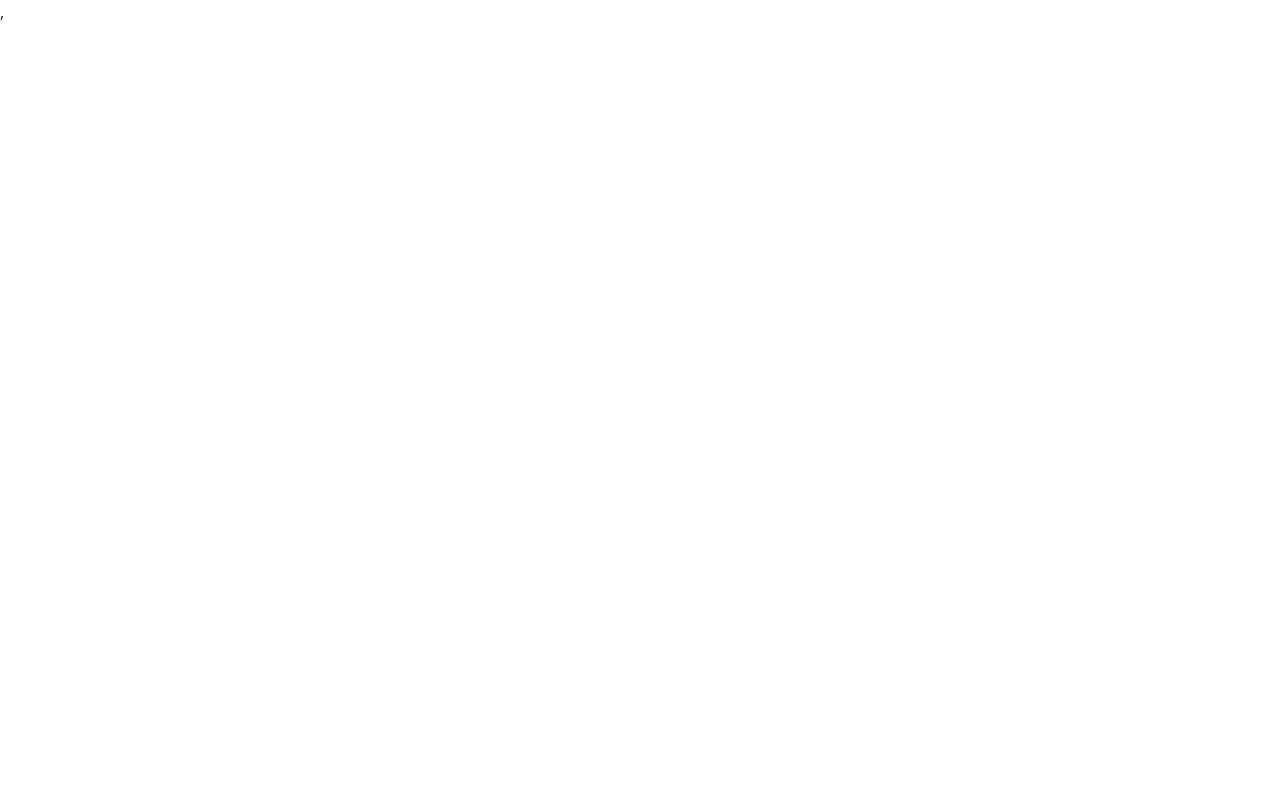
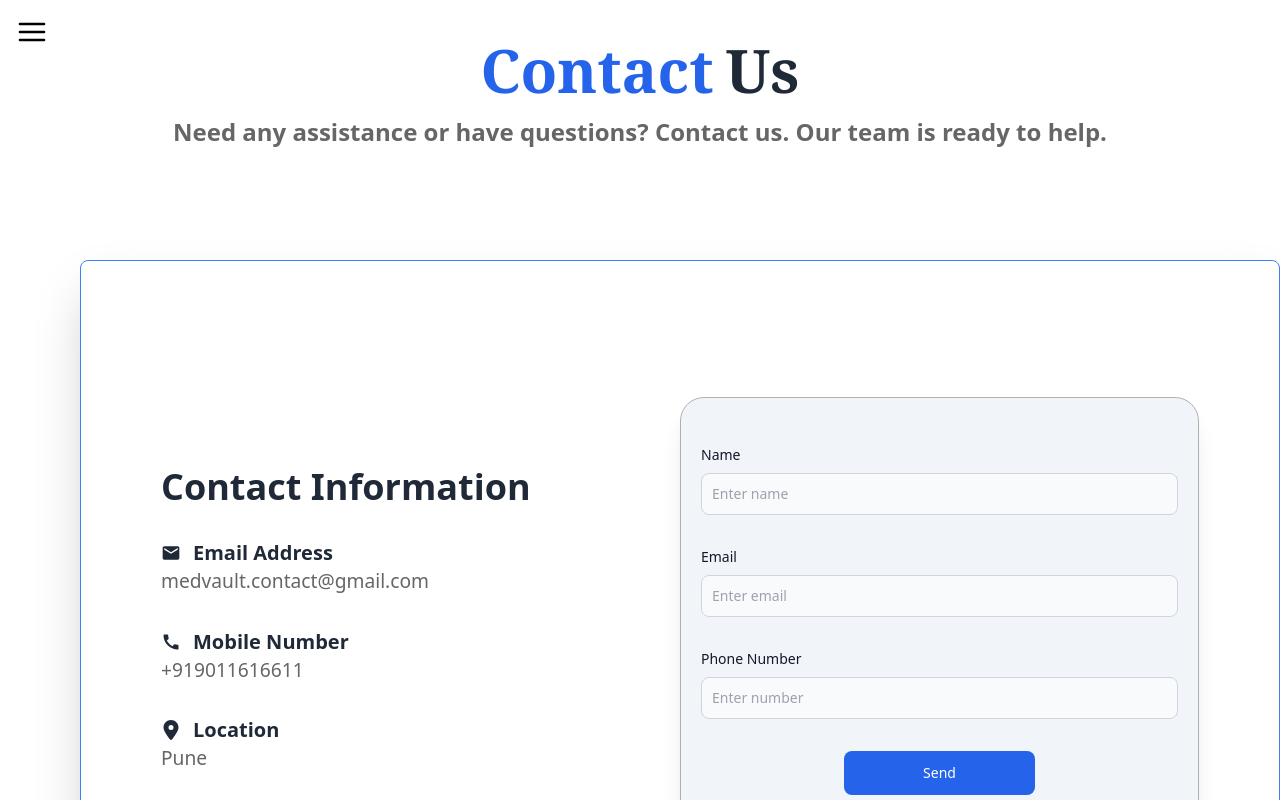
Before and after one commit to tanishq-khandelwal/Fullstack-Medvault, a React (Vite) app in the folder Frontend/medvault/: page /contact in a window 1280 px wide. Before the commit this address had no page. Shown: the top 800 px of the page. Built offline with nearby package versions, Linux system fonts and the light colour scheme.

Commit message:
added Contact Page

```diff
--- a/Frontend/medvault/src/App.jsx
+++ b/Frontend/medvault/src/App.jsx
@@ -8,6 +8,7 @@ import HomePage from "./pages/Homepage.jsx";
 import Login from "./pages/Login.jsx";
 import SignUp from "./pages/Signup.jsx";
 import PatientList from "./pages/Patient/patientList.jsx";
+import Contact from "./pages/contact.jsx";
 
 function App() {
   return (
@@ -17,6 +18,8 @@ function App() {
         <Route path="/login" element={<Login/>}/>
         <Route path="/signup" element={<SignUp/>}/>
         <Route path="/patientList" element={<PatientList/>}/>
+        <Route path="/contact" element={<Contact/>}/>
+
       </Routes>
     </Provider>
   );
--- a/Frontend/medvault/src/layout/Layout.jsx
+++ b/Frontend/medvault/src/layout/Layout.jsx
@@ -71,7 +71,7 @@ const Layout = ({ children }) => {
             </li>
 
             <li>
-              <a>Contact Us</a>
+            <Link to={"/contact"}>Contact</Link>
             </li>
 
             {/* Other sidebar items */}
--- /dev/null
+++ b/Frontend/medvault/src/pages/contact.jsx
@@ -0,0 +1,124 @@
+import React from "react";
+import Layout from "../layout/Layout";
+import { MdEmail } from "react-icons/md";
+import { MdCall } from "react-icons/md";
+import { FaLocationDot } from "react-icons/fa6";
+
+
+const Contact = () => {
+  return (
+    <Layout>
+      <div className="items-center justify-center">
+        <div className="flex items-center justify-center flex-col">
+          <span className="font-bold font-serif text-3xl md:text-5xl lg:text-6xl mt-10 flex gap-3">
+            <div className="text-blue-600">Contact</div><div>Us</div>
+
+          </span>
+          <div className="text-lg md:text-xl lg:text-2xl font-semibold mt-4 text-[#666666] text-center md:text-left">
+            Need any assistance or have questions? Contact us. Our team is ready
+            to help.
+          </div>
+        </div>
+
+        <div className="ml-5 md:ml-20 mt-10 md:mt-20 h-[100%] flex flex-col md:flex-row justify-around items-center">
+          <div className="flex flex-col md:flex-row w-full md:w-[100%] items-center justify-evenly mt-8 shadow-2xl border border-blue-500 rounded-lg h-[45rem] p-[5rem]">
+            <div className="flex flex-col md:w-[50%] ">
+              <h1 className="text-2xl md:text-4xl font-sans font-bold text-center md:text-left">
+                Contact Information
+              </h1>
+              <div className="mt-4 md:mt-8">
+                <div className="text-lg md:text-xl font-semibold flex items-center gap-3">
+                <MdEmail />
+                  Email Address
+                </div>
+                <div className="text-[#666666] text-[1.2rem]">medvault.contact@gmail.com</div>
+                <div className="text-lg md:text-xl font-semibold mt-4 md:mt-8 flex items-center gap-3">
+                <MdCall/>
+                  Mobile Number
+                </div>
+                <div className="text-[#666666] text-[1.2rem]">+919011616611</div>
+                <div className="text-lg md:text-xl font-semibold mt-4 md:mt-8 flex items-center gap-3">
+                <FaLocationDot/>
+                  Location
+                </div>
+                <div className="text-[#666666] text-[1.2rem]">Pune</div>
+              </div>
+            </div>
+            <div className="w-full md:w-[50%] h-[80%] flex flex-col justify-center items-center">
+              <div className="w-full h-full flex flex-col justify-center items-center gap-5 bg-slate-100 rounded-3xl shadow-xl border border-[#b1b1b1]">
+                <div className="w-full px-5 flex flex-col gap-8">
+                  <div>
+                    <label
+                      htmlFor="name"
+                      className="block mb-2 text-sm font-medium text-gray-900"
+                    >
+                      Name
+                    </label>
+                    <input
+                      type="name"
+                      name="name"
+                      id="name"
+                      value=""
+                      onChange={() => {}}
+                      className="bg-gray-50 border border-gray-300 text-gray-900 sm:text-sm rounded-lg focus:ring-blue-600 focus:border-blue-600 block w-full p-2.5"
+                      placeholder="Enter name"
+                      required
+                    />
+                  </div>
+                  <div>
+                    <label
+                      htmlFor="email"
+                      className="block mb-2 text-sm font-medium text-gray-900"
+                    >
+
+                      Email
+                    </label>
+                    <input
+                      type="email"
+                      name="email"
+                      id="email"
+                      value=""
+                      onChange={() => {}}
+                      className="bg-gray-50 border border-gray-300 text-gray-900 sm:text-sm rounded-lg focus:ring-blue-600 focus:border-blue-600 block w-full p-2.5"
+                      placeholder="Enter email"
+                      required
+                    />
+                  </div>
+                  <div>
+                    <label
+                      htmlFor="number"
+                      className="block mb-2 text-sm font-medium text-gray-900"
+                    >
+                      Phone Number
+                    </label>
+                    <input
+                      type="number"
+                      name="number"
+                      id="number"
+                      value=""
+                      onChange={() => {}}
+                      className="bg-gray-50 border border-gray-300 text-gray-900 sm:text-sm rounded-lg focus:ring-blue-600 focus:border-blue-600 block w-full p-2.5"
+                      placeholder="Enter number"
+                      required
+                    />
+                  </div>
+                  <div className="flex justify-center items-center">
+                    <button
+                      type="submit"
+                      className="w-[40%] text-white bg-blue-600 hover:bg-blue-700 focus:ring-4 focus:outline-none focus:ring-blue-300 font-medium rounded-lg text-sm px-5 py-3 text-center"
+                    >
+                      Send
+                    </button>
+                  </div>
+                </div>
+              </div>
+            </div>
+          </div>
+        </div>
+      </div>
+      <br /> <br /> <br /> <br /> <br /> <br /> <br />
+    </Layout>
+  );
+};
+
+export default Contact;
```
